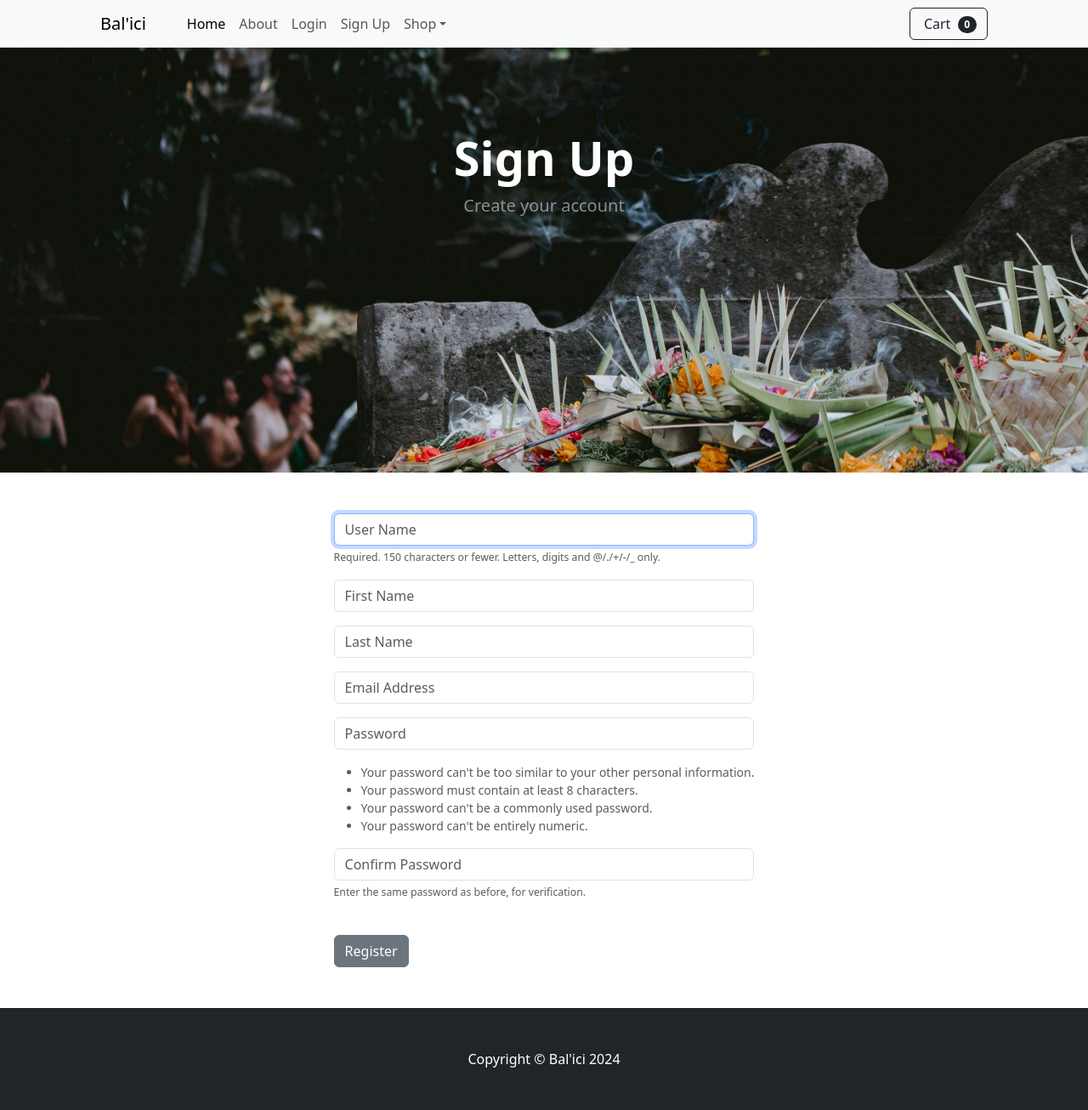
After one commit to marcoveio-diadema/ecommerce-python, a Django app: page /register in a window 1280 px wide. The commit adds this page. Shown: the whole page at 85% size. Run offline with Django 4.2, Linux system fonts and the light colour scheme.

Commit message:
login and sign up

```diff
--- a/ecom/settings.py
+++ b/ecom/settings.py
@@ -27,6 +27,8 @@ INSTALLED_APPS = [
     'django.contrib.messages',
     'django.contrib.staticfiles',
     'store',
+    'crispy_forms',
+    'crispy_bootstrap5',
 ]
 
 MIDDLEWARE = [
@@ -115,3 +117,7 @@ MEDIA_ROOT = os.path.join(BASE_DIR, 'media')
 # https://docs.djangoproject.com/en/4.1/ref/settings/#default-auto-field
 
 DEFAULT_AUTO_FIELD = 'django.db.models.BigAutoField'
+
+CRISPY_ALLOWED_TEMPLATE_PACKS = "bootstrap5"
+
+CRISPY_TEMPLATE_PACK = "bootstrap5"
--- a/requirements.txt
+++ b/requirements.txt
@@ -1,4 +1,6 @@
 asgiref==3.7.2
+crispy-bootstrap5==2023.10
 Django==5.0.2
+django-crispy-forms==2.1
 pillow==10.2.0
 sqlparse==0.4.4
--- /dev/null
+++ b/store/forms.py
@@ -0,0 +1,33 @@
+from django.contrib.auth.models import User
+from django.contrib.auth.forms import UserCreationForm
+from django import forms
+
+# signup form
+
+
+class SignUpForm(UserCreationForm):
+	email = forms.EmailField(label="", widget=forms.TextInput(attrs={'class':'form-control', 'placeholder':'Email Address'}))
+	first_name = forms.CharField(label="", max_length=100, widget=forms.TextInput(attrs={'class':'form-control', 'placeholder':'First Name'}))
+	last_name = forms.CharField(label="", max_length=100, widget=forms.TextInput(attrs={'class':'form-control', 'placeholder':'Last Name'}))
+
+	class Meta:
+		model = User
+		fields = ('username', 'first_name', 'last_name', 'email', 'password1', 'password2')
+
+	def __init__(self, *args, **kwargs):
+		super(SignUpForm, self).__init__(*args, **kwargs)
+
+		self.fields['username'].widget.attrs['class'] = 'form-control'
+		self.fields['username'].widget.attrs['placeholder'] = 'User Name'
+		self.fields['username'].label = ''
+		self.fields['username'].help_text = '<span class="form-text text-muted"><small>Required. 150 characters or fewer. Letters, digits and @/./+/-/_ only.</small></span>'
+
+		self.fields['password1'].widget.attrs['class'] = 'form-control'
+		self.fields['password1'].widget.attrs['placeholder'] = 'Password'
+		self.fields['password1'].label = ''
+		self.fields['password1'].help_text = '<ul class="form-text text-muted small"><li>Your password can\'t be too similar to your other personal information.</li><li>Your password must contain at least 8 characters.</li><li>Your password can\'t be a commonly used password.</li><li>Your password can\'t be entirely numeric.</li></ul>'
+
+		self.fields['password2'].widget.attrs['class'] = 'form-control'
+		self.fields['password2'].widget.attrs['placeholder'] = 'Confirm Password'
+		self.fields['password2'].label = ''
+		self.fields['password2'].help_text = '<span class="form-text text-muted"><small>Enter the same password as before, for verification.</small></span>'
--- a/store/templates/store/base.html
+++ b/store/templates/store/base.html
@@ -21,6 +21,13 @@
                 <ul class="navbar-nav me-auto mb-2 mb-lg-0 ms-lg-4">
                     <li class="nav-item"><a class="nav-link active" aria-current="page" href="{% url 'home' %}">Home</a></li>
                     <li class="nav-item"><a class="nav-link" href="{% url 'about' %}">About</a></li>
+                    {% if user.is_authenticated %}
+                    <li class="nav-item"><a class="nav-link" href="{% url 'logout' %}">Logout</a></li>
+                    {% else %}
+                    <li class="nav-item"><a class="nav-link" href="{% url 'login' %}">Login</a></li>
+                    <li class="nav-item"><a class="nav-link" href="{% url 'register' %}">Sign Up</a></li>
+                    {% endif %}
+
                     <li class="nav-item dropdown">
                         <a class="nav-link dropdown-toggle" id="navbarDropdown" href="#" role="button" data-bs-toggle="dropdown" aria-expanded="false">Shop</a>
                         <ul class="dropdown-menu" aria-labelledby="navbarDropdown">
@@ -42,13 +49,34 @@
         </div>
     </nav>
     <!-- content -->
+    {% if messages %}
+        {% for message in messages %}
+        <div class="alert alert-warning alert-dismissible fade show" role="alert">
+             {{ message }}
+            <button type="button" class="btn-close" data-bs-dismiss="alert" aria-label="Close"></button>
+        </div>
+        {% endfor %}
+    {% endif %}
     {% block content %}
     {% endblock %}
     <!-- footer -->
     <footer class="py-5 bg-dark">
-        <div class="container"><p class="m-0 text-center text-white">Copyright © Your Website 2023</p></div>
+        <div class="container"><p class="m-0 text-center text-white">Copyright © Bal'ici <span id="yearContainer"></span></p></div>
     </footer>
     <!-- JS -->
     <script src="https://cdn.jsdelivr.net/npm/bootstrap@5.3.2/dist/js/bootstrap.bundle.min.js" integrity="sha384-C6RzsynM9kWDrMNeT87bh95OGNyZPhcTNXj1NW7RuBCsyN/o0jlpcV8Qyq46cDfL" crossorigin="anonymous"></script>
+    <script src="https://code.jquery.com/jquery-3.7.1.min.js" integrity="sha256-/JqT3SQfawRcv/BIHPThkBvs0OEvtFFmqPF/lYI/Cxo=" crossorigin="anonymous"></script>
+    <script>
+        $(document).ready(function() {
+            // Get the current date
+            var currentDate = new Date();
+
+            // Get the current year
+            var currentYear = currentDate.getFullYear();
+
+            // Display the current year in the specified div
+            $("#yearContainer").text(currentYear);
+        });
+        </script>
 </body>
 </html>
--- /dev/null
+++ b/store/templates/store/register.html
@@ -0,0 +1,27 @@
+{% extends "store/base.html" %}
+{% load static %}
+{% block title %}Sign Up{% endblock %}
+{% block content %}
+<header class="index-header py-5" style="background-image: url({% static 'img/bg-copy.jpg' %})">
+    <div class="container px-4 px-lg-5 my-5">
+        <div class="text-center text-white">
+            <h1 class="display-4 fw-bolder">Sign Up</h1>
+            <p class="lead fw-normal text-white-50 mb-0">Create your account</p>
+        </div>
+    </div>
+</header>
+<section class="py-3">
+    <div class="container py-3 d-flex justify-content-center">
+        <div class="row">
+            <div class="col">
+                <form method='POST' class="py-3" action="{% url 'register' %}">
+                    {% csrf_token %}
+                    {{ form.as_p }}
+                    <br>
+                    <button type="submit" class="btn btn-secondary">Register</button>
+                </form>
+            </div>
+        </div>
+    </div>
+</section>
+{% endblock %}
--- a/store/urls.py
+++ b/store/urls.py
@@ -4,4 +4,7 @@ from . import views
 urlpatterns = [
     path('', views.home, name='home'),
     path('about/', views.about, name='about'),
+    path('login/', views.login_user, name='login'),
+    path('logout/', views.logout_user, name='logout'),
+    path('register', views.register_user, name='register'),
 ]
--- a/store/views.py
+++ b/store/views.py
@@ -1,7 +1,13 @@
-from django.shortcuts import render
+from django.shortcuts import render, redirect
 from .models import Product
+from django.contrib.auth import authenticate, login, logout
+from django.contrib import messages
+from django.contrib.auth.models import User
+from django.contrib.auth.forms import UserCreationForm
+from django import forms
+from .forms import SignUpForm
 
-# Create your views here.
+# home
 def home(request):
     products = Product.objects.all()
 
@@ -10,5 +16,54 @@ def home(request):
     }
     return render(request, 'store/index.html', context)
 
+# about
 def about(request):
     return render(request, 'store/about.html')
+
+# login
+def login_user(request):
+    if request.method == "POST":
+        username = request.POST['username']
+        password = request.POST['password']
+        user = authenticate(request, username=username, password=password)
+        if user is not None:
+            login(request, user)
+            messages.success(request, ('You have been logged in.'))
+            return redirect('home')
+        else:
+            messages.success(request, ('There was an error, please try again'))
+            return redirect('login')
+
+    else:
+        return render(request, 'store/login.html')
+
+# logout
+def logout_user(request):
+    logout(request)
+    messages.success(request, ('You have been logged out'))
+    return redirect('home')
+
+# register
+def register_user(request):
+    form = SignUpForm()
+    if request.method == 'POST':
+        form = SignUpForm(request.POST)
+        if form.is_valid():
+            form.save()
+            username = form.cleaned_data['username']
+            password = form.cleaned_data['password1']
+            # login user
+            user = authenticate(username=username, password=password)
+            login(request, user)
+            messages.success(request, ('You have successfully registered'))
+            return redirect('home')
+        else:
+             messages.success(request, ('Whoops there was a problem, please try agaib'))
+             return redirect('register')
+
+
+    else:
+        context = {
+            'form': form,
+        }
+        return render(request, 'store/register.html', context)
```
Also changed, not shown: store/templates/store/login.html (added, +34 -0 lines), 1 other file.
